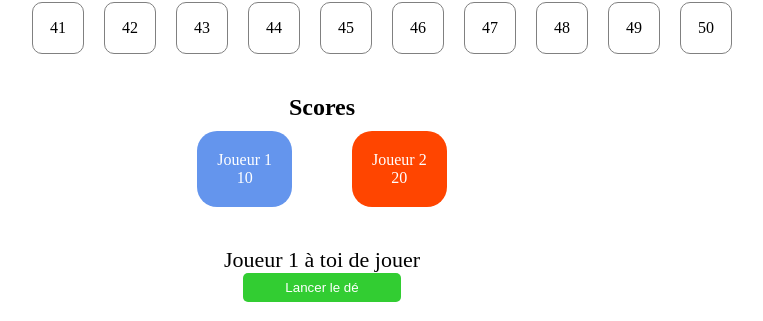
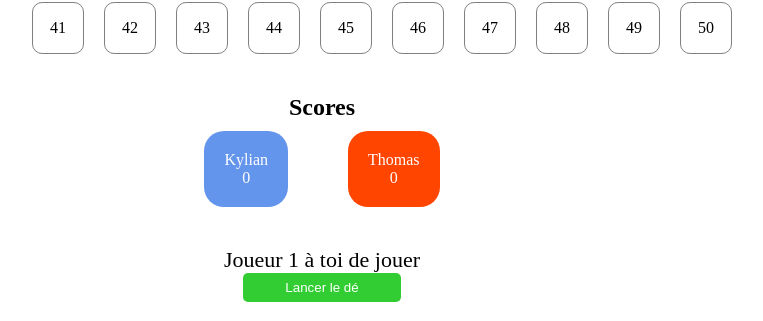
Before and after one commit to tminichetti/jeu-du-serpent, a PHP site: page / in a window 1280 px wide. Shown: the part 413-734 px from the top of the page, without its empty margins (318-1081 px from the left). Run offline with PHP 8.4, Linux system fonts and the light colour scheme.

Commit message:
modify player class and index

```diff
--- a/class.php
+++ b/class.php
@@ -1,5 +1,13 @@
 <?php
 class Player {
-    int $case = 0;
+    public int $case;
+    public string $name;
+    public bool $play;
+
+    public function __construct(string $name) {
+        $this -> case = 0;
+        $this -> name = $name;
+        $this -> play = true;
+    }
 }
 ?>
--- a/index.php
+++ b/index.php
@@ -1,3 +1,12 @@
+<?php
+require 'class.php';
+$joueur1 = new Player("Kylian");
+$joueur2 = new Player("Thomas");
+
+
+?>
+
+
 <!DOCTYPE html>
 <html lang="en">
 
@@ -22,12 +31,12 @@
         <h2>Scores</h2>
         <div class="score-list">
             <div class="score joueur1">
-                <p>Joueur 1</p>
-                <span id="score1">10</span>
+                <p><?=$joueur1->name?></p>
+                <span id="score1"><?=$joueur1->case?></span>
             </div>
             <div class="score joueur2">
-                <p>Joueur 2</p>
-                <span id="score2">20</span>
+            <p><?=$joueur2->name?></p>
+                <span id="score1"><?=$joueur2->case?></span>
             </div>
         </div>
     </div>
```
